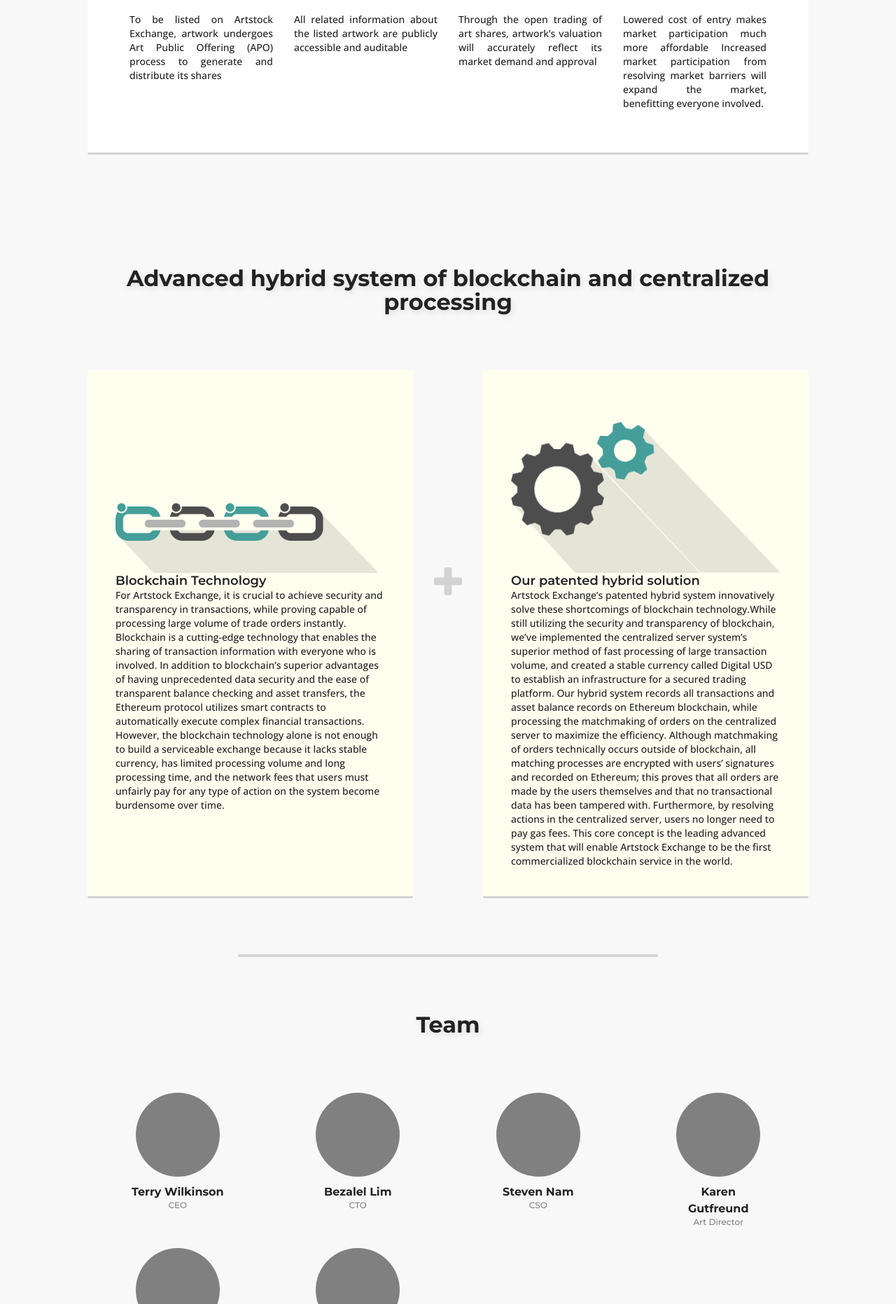
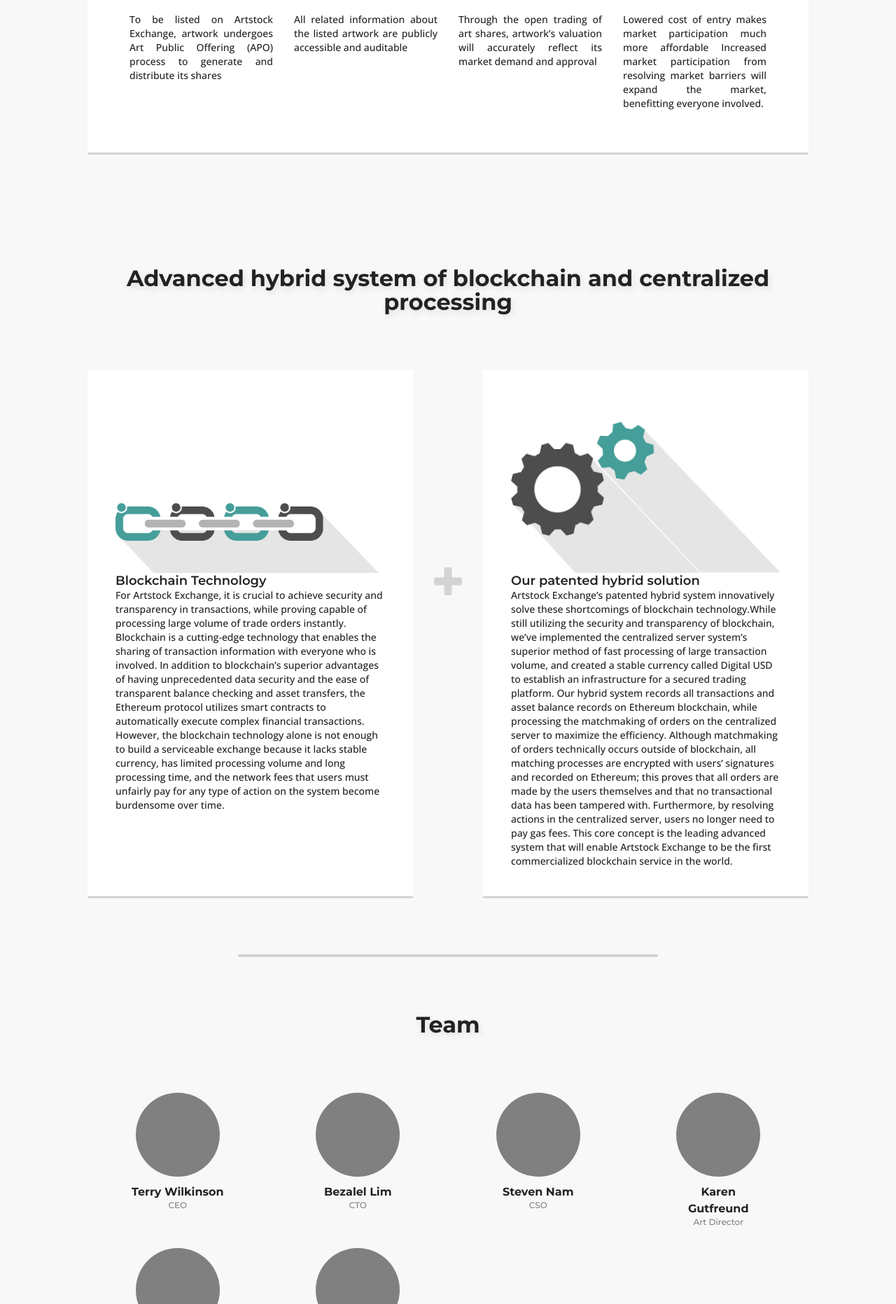
Before and after one commit to volgorean/artstock, a Jekyll site: the page built from index.html, in a window 1280 px wide. Shown: the part 1158-3022 px from the top of the page at 70% size. Built offline with Jekyll 4.4.1, drawn with Linux system fonts in a browser that asks for light colours.

Commit message:
made .card global

```diff
--- a/css/global.scss
+++ b/css/global.scss
@@ -123,3 +123,14 @@
   text-shadow: 2px 4px 10px rgba(0,0,0,0.1);
   padding-bottom: 80px;
 }
+
+/***********************/
+/* white card          */
+/***********************/
+
+.card {
+  background: white;
+  border-bottom: 3px solid lightgray;
+  border-radius: 3px;
+  padding: 60px;
+}
--- a/css/index.scss
+++ b/css/index.scss
@@ -118,23 +118,20 @@
     background-position: center;
   }
 
-  .flexi-i {
+  .card {
     padding: 40px;
-    background: ivory;
-    border-radius: 3px;
-    border-bottom: 3px solid lightgray;
   }
 
   .flexi-i:not(:last-child) {
     margin-right: 100px;
 
-    @media(max-width: 720px) {
+    @media(max-width: 920px) {
       margin: 0;
-      padding-bottom: 20px;
+      margin-bottom: 20px;
     }
   }
   .flexi-c {
-    @media(max-width: 720px) {
+    @media(max-width: 920px) {
       flex-direction: column;
     }
   }
@@ -180,10 +177,4 @@
 /***********************/
 
 #vision {
-  .block {
-    background: white;
-    border-bottom: 3px solid lightgray;
-    border-radius: 3px;
-    padding: 60px;
-  }
 }
--- a/css/roadmap.scss
+++ b/css/roadmap.scss
@@ -19,11 +19,6 @@
 
 #milestones {
   .milestone {
-    background: white;
-    border-bottom: 3px solid lightgray;
-    border-radius: 3px;
-    padding: 60px;
-
     &:not(:last-child) {
       margin-bottom: 60px;
 
--- a/index.html
+++ b/index.html
@@ -67,7 +67,7 @@
     <div class="flexi-c r">
       <div class="plus"></div>
 
-      <div class="flexi-i">
+      <div class="flexi-i card">
         <div class="tech-header">
           <img src="images/chains.png"></img>
         </div>
@@ -77,7 +77,7 @@
         <p>For Artstock Exchange, it is crucial to achieve security and transparency in transactions, while proving capable of processing large volume of trade orders instantly. Blockchain is a cutting-edge technology that enables the sharing of transaction information with everyone who is involved. In addition to blockchain’s superior advantages of having unprecedented data security and the ease of transparent balance checking and asset transfers, the Ethereum protocol utilizes smart contracts to automatically execute complex financial transactions. However, the blockchain technology alone is not enough to build a serviceable exchange because it lacks stable currency, has limited processing volume and long processing time, and the network fees that users must unfairly pay for any type of action on the system become burdensome over time.</p>
       </div>
 
-      <div class="flexi-i">
+      <div class="flexi-i card">
         <div class="tech-header">
           <img src="images/gears.png"></img>
         </div>
@@ -114,7 +114,7 @@
   <div class="flex-shrink">
     <h2 class="s-title">Sharing the value of art with society</h2>
 
-    <div class="block">
+    <div class="card">
       <h4>Vision</h4>
 
       <p>Through listing, Artstock Exchange allows more people to access and appreciate artworks. Trading of art shares enables anyone to participate and share the artworks’ commercial values. Ultimately, Artstock Exchange promotes a fair, transparent, and open art market that shares value of art with everyone.</p>
--- a/roadmap.html
+++ b/roadmap.html
@@ -25,7 +25,7 @@
 <section id="milestones">
   <div class="flex-shrink">
     {% for x in site.milestones %}
-      <div class="milestone" id="milestone_{{forloop.index}}">
+      <div class="card milestone" id="milestone_{{forloop.index}}">
         <h4>{{x.label}}</h4>
 
         {{x.content}}
```
